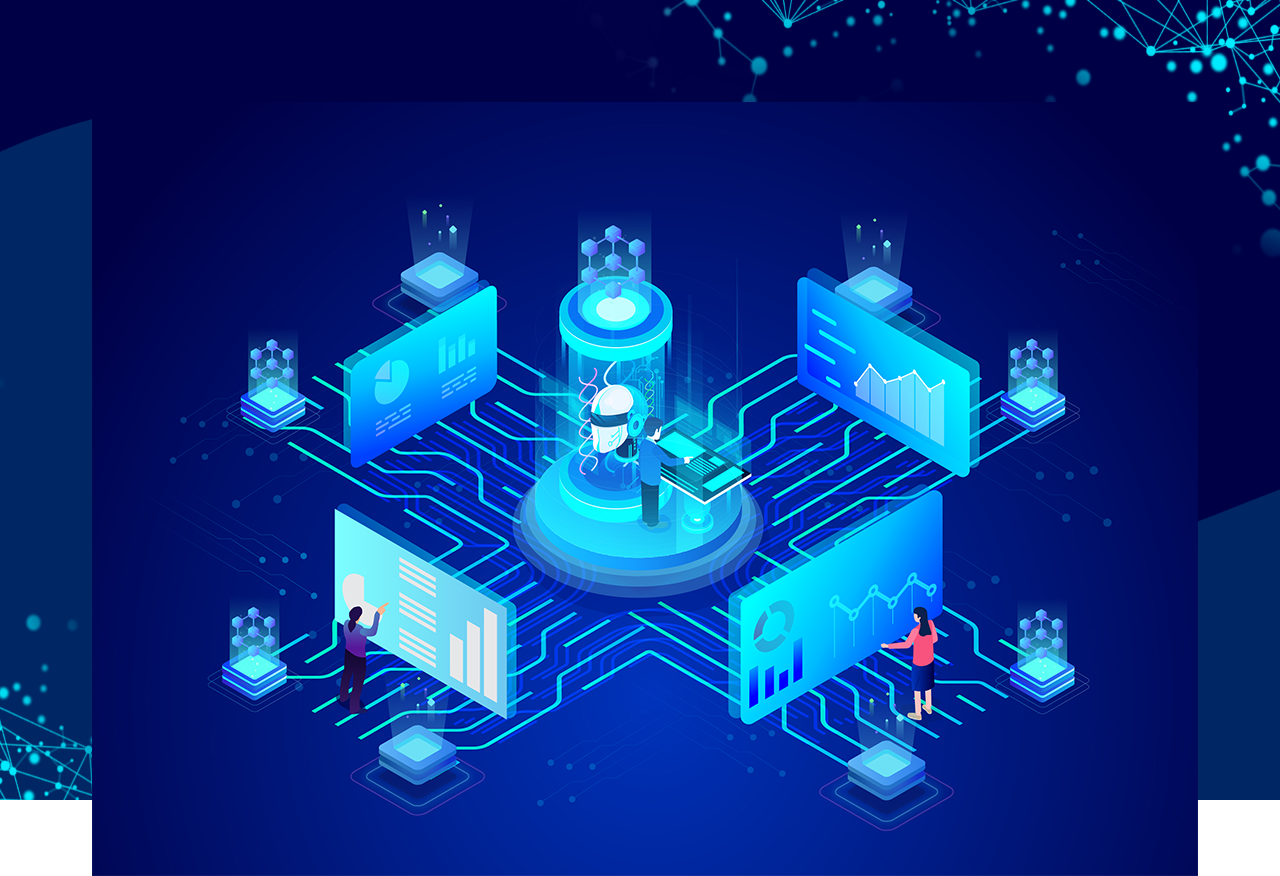
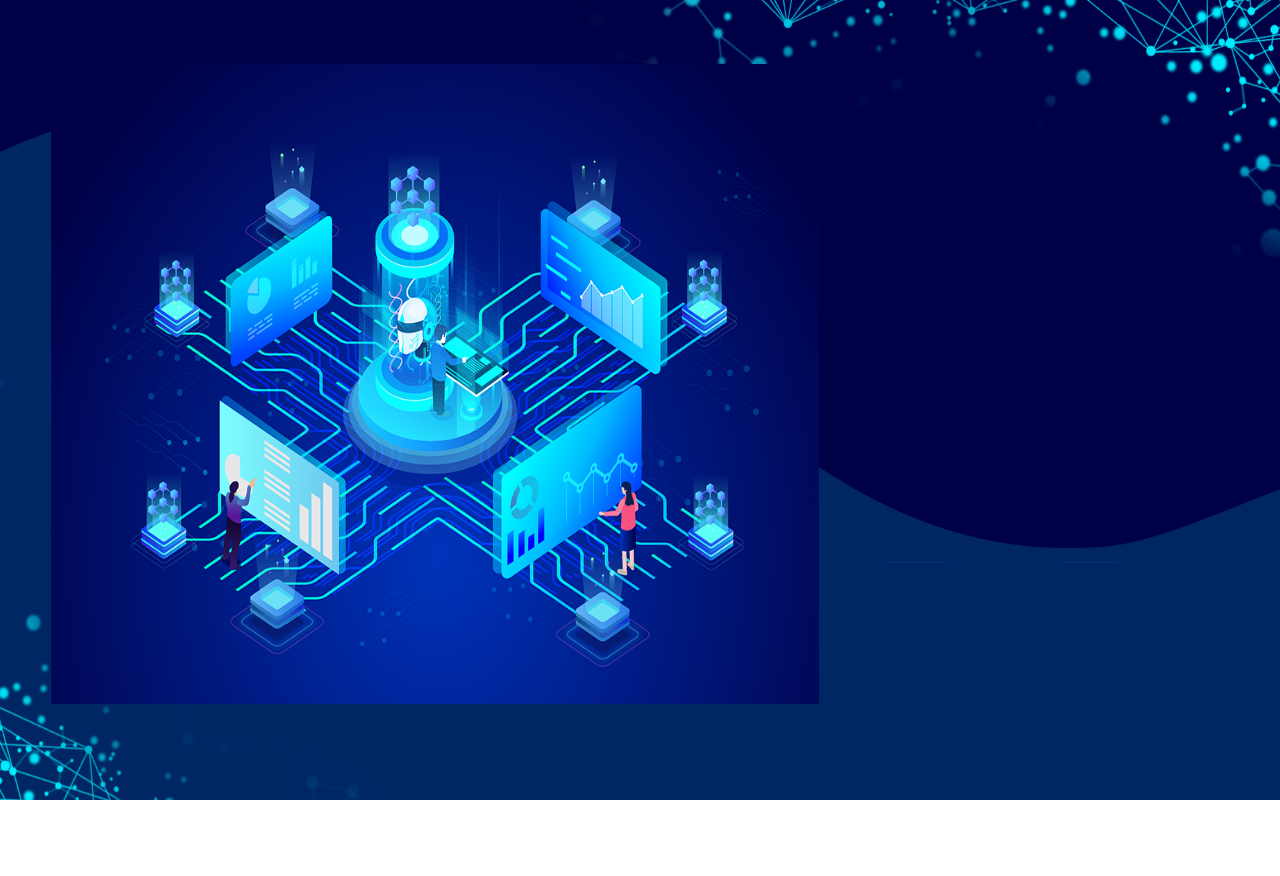
Before and after one commit to 021800527/database, a Vue app: page / in a window 1280 px wide. After the commit the page ends 800 px from the top, so only its background shows below. Built offline with nearby package versions, Linux system fonts and the light colour scheme.

Commit message:
修正了父子结构的关系

```diff
--- a/src/css/login.css
+++ b/src/css/login.css
@@ -20,16 +20,14 @@ body{
     width: 100%;
     height: 100%;
 }
-#main_img{
-    position: absolute;
-    top: 8%;
-    left: 4%;
-}
 #login_view{
-    display: flex;
-    height: 60%;
-    width: 80%;
+    height: 80%;
+    width: 60%;
     position:absolute;
     left: 4%;
     top: 8%;
 }
+#main_img{
+    height: 100%;
+    width: 100%;
+}
```
